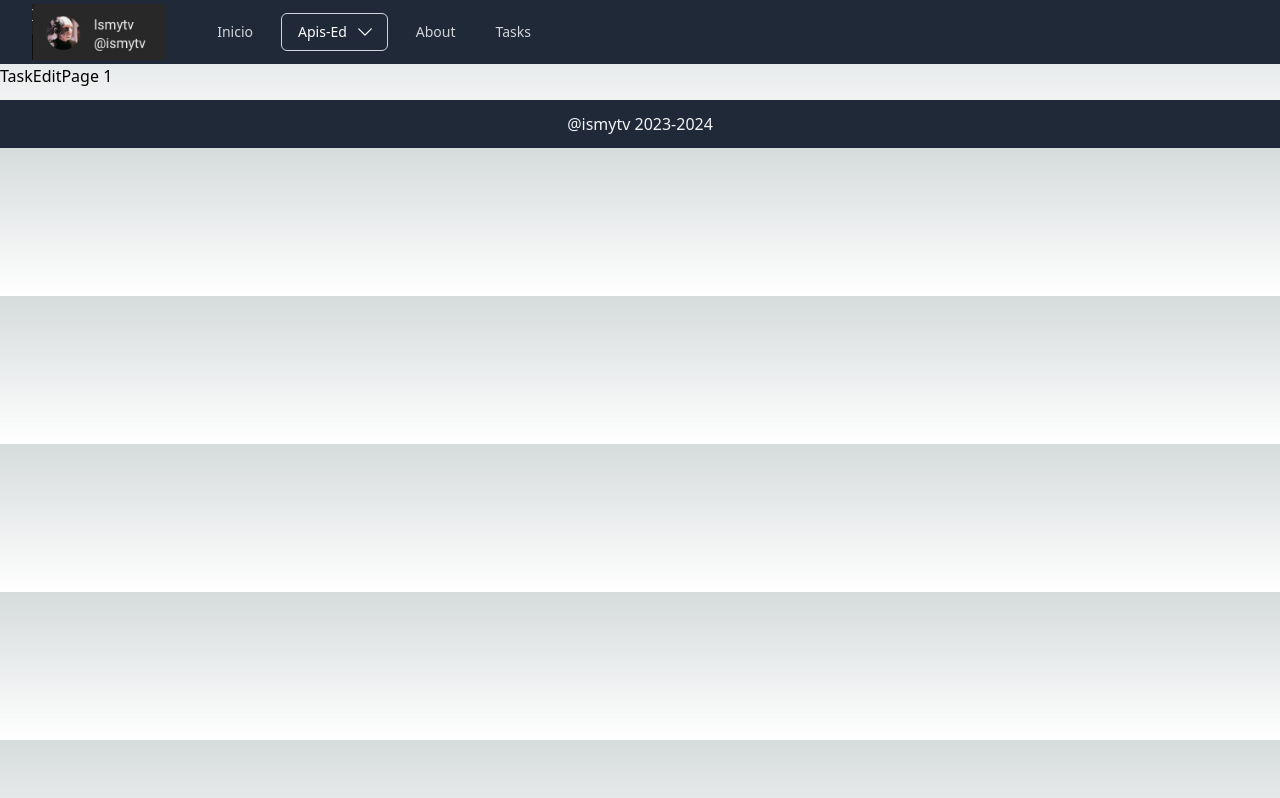
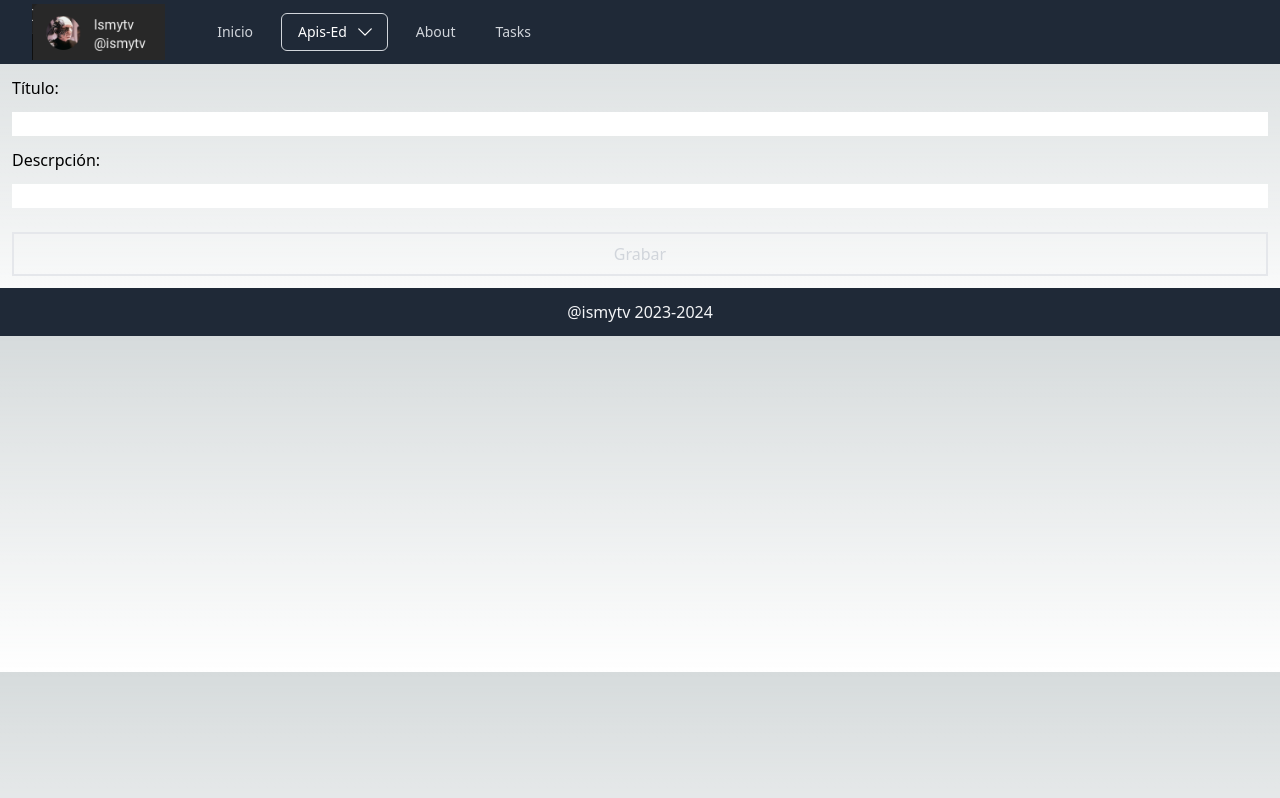
Before and after one commit to vengardus/nextjs13-firstapp, a Next.js app: page /tasks/1 in a window 1280 px wide. Built offline with nearby package versions, Linux system fonts and the light colour scheme.

Commit message:
TaksPage: update

```diff
--- a/app/tasks/[id]/page.js
+++ b/app/tasks/[id]/page.js
@@ -1,10 +1,3 @@
-import React from 'react'
+import TasksEditPage from "../new/page"
 
-const TaskEditPage = ({ params }) => {
-  const id = params.id
-  return (
-    <div>TaskEditPage {id}</div>
-  )
-}
-
-export default TaskEditPage
+export default TasksEditPage
--- a/app/tasks/new/page.js
+++ b/app/tasks/new/page.js
@@ -1,9 +1,12 @@
-import { TasksNew } from "@/components/tasks/TaskNew"
+import { TasksForm } from "@/components/tasks/TaskForm"
 
-const TasksNewPage = () => {
+const TasksFormPage = ( { params } ) => {
   return (
-    <TasksNew />
+    <TasksForm
+      action={ params.id? 'edit' : 'new' }
+      id={ params.id }
+    />
   )
 }
 
-export default TasksNewPage
+export default TasksFormPage
--- /dev/null
+++ b/components/tasks/TaskForm.jsx
@@ -0,0 +1,85 @@
+'use client'
+import { Button } from '@/components/ui/Button'
+import { useTask } from '@/context/TaskContext'
+import { useEffect, useState } from 'react'
+import { useRouter } from 'next/navigation'
+import { taskValidate, taskPostValidate, getTask, taskUpdateById } from "@/components/tasks/taskLogic";
+
+export const TasksForm = ({ action, id }) => {
+  const { tasks, createTask, updateTask } = useTask()
+  const router = useRouter()
+  const [msg, setMsg] = useState(null)
+  const [taskInput, setTaskInput] = useState({
+    title: '',
+    description: ''
+  })
+
+  useEffect(() => {
+    // Carga task si action es 'edit'
+    if (action == 'edit') {
+      const task = getTask({ tasks, id })
+      if (task) setTaskInput(task)
+    }
+  }, [])
+
+  const handleChange = (e) => {
+    setTaskInput((taskCurrent) => ({
+      ...taskCurrent,
+      [e.target.name]: e.target.value
+    }))
+  }
+
+  const handleSubmit = (e) => {
+    e.preventDefault()
+    const task = { ...taskInput }
+    const [ok, msg] = taskValidate({ task })
+    if (!ok) {
+      setMsg(msg)
+      return
+    }
+    if (!taskPostValidate({ task, action })) {
+      setMsg('Ocurrió un error en PostValidate')
+      return
+    }
+
+    if (action === 'new') {
+      createTask({ task })
+      router.push('/tasks')
+      return
+    }
+    // es edit
+    const newTasks = taskUpdateById({ tasks, task })
+    if ( !newTasks ) {
+      setMsg('Error al actualizar, no se encontró elemento')
+      return
+    }
+    updateTask({ newTasks })
+    router.push('/tasks')
+  }
+
+  return (
+    <form className='flex flex-col space-y-3 m-3'>
+      <label>Título:</label>
+      <input
+        name={'title'}
+        id={'title'}
+        value={taskInput.title}
+        className='text-black'
+        onChange={handleChange}
+        required
+      />
+      <label>Descrpción:</label>
+      <input
+        name={'description'}
+        value={taskInput.description}
+        onChange={handleChange}
+        className='text-black'
+        required
+      />
+      <p className='text-red-500 bg-white1'>{msg}</p>
+      <Button handleClick={handleSubmit}>
+        Grabar
+      </Button>
+    </form>
+  )
+}
--- a/components/tasks/TaskNew.jsx
+++ /dev/null
@@ -1,55 +0,0 @@
-'use client'
-import { Button } from '@/components/ui/Button'
-import { useTask } from '@/context/TaskContext'
-import { useRef, useState } from 'react'
-import { useRouter } from 'next/navigation'
-import { taskValidate, taskPostValidate } from "@/components/tasks/taskLogic";
-
-export const TasksNew = () => {
-  const { createTask } = useTask()
-  const titleRef = useRef(null)
-  const descriptionRef = useRef(null)
-  const [ msg, setMsg ] = useState(null)
-  const router = useRouter()
-
-  const handleSubmit = (e) => {
-    e.preventDefault()
-    const task = {
-      title: titleRef.current.value,
-      description: descriptionRef.current.value
-    }
-    const [ok, msg] = taskValidate({ task })
-    if ( !ok ) {
-      setMsg(msg)
-      return
-    }
-    if (   taskPostValidate({ task })
-        && createTask({ task })
-    )
-      router.push('/tasks')
-  }
-
-
-  return (
-    <form className='flex flex-col space-y-3 m-3'>
-      <label>Título:</label>
-      <input
-        name={'title'}
-        ref={titleRef}
-        className='text-black'
-        required
-      />
-      <label>Descrpción:</label>
-      <input
-        name={'description'}
-        ref={descriptionRef}
-        className='text-black'
-        required
-      />
-      <p className='text-red-500 bg-white1'>{ msg }</p>
-      <Button handleClick={handleSubmit}>
-        Grabar
-      </Button>
-    </form>
-  )
-}
--- a/components/tasks/TasksList.jsx
+++ b/components/tasks/TasksList.jsx
@@ -10,7 +10,6 @@ export const TasksList = () => {
   const router = useRouter()
 
   const handleNew = () => {
-    console.log('new')
     router.push('/tasks/new')
   }
 
--- a/components/tasks/taskLogic.js
+++ b/components/tasks/taskLogic.js
@@ -18,9 +18,11 @@ export const taskValidate = ( { task } ) => {
     return [ ok, msg ]
 }
 
-export const taskPostValidate = ({ task }) => {
-    task.id = uuid()
-    task.completed = false
+export const taskPostValidate = ({ task, action }) => {
+    if ( action === 'new') {
+        task.id = uuid()
+        task.completed = false
+    }
     return true
 }
 
@@ -28,3 +30,19 @@ export const taskDeleteById = ({ tasks, id }) => {
     const newTasks = tasks.filter((task) => task.id !== id)
     return newTasks
 }
+
+export const getTask = ( { tasks, id } ) => {
+    const task = tasks.find(task => task.id == id)
+    return task
+}
+
+export const taskUpdateById = ( { tasks, task }) => {
+    const pos = tasks.findIndex((x) => x.id == task.id)
+    let tasksUpdate = null
+    if ( pos != -1 ) {
+        tasksUpdate = [ ...tasks ]
+        tasksUpdate[pos] = task
+    }
+
+    return tasksUpdate
+}
--- a/context/TaskContext.js
+++ b/context/TaskContext.js
@@ -25,11 +25,17 @@ export const TaskProvider = ({ children }) => {
         return true
     }
 
+    const updateTask = ( { newTasks }) => {
+        setTasks( newTasks )
+        return true
+    }
+
     return <TaskContext.Provider
                 value= {  {
                     tasks,
                     createTask,
                     deleteTask,
+                    updateTask
                 } } >
         { children }
     </TaskContext.Provider>
```
Also changed, not shown: 1 other file (tests, documents, lock files or other folders).
